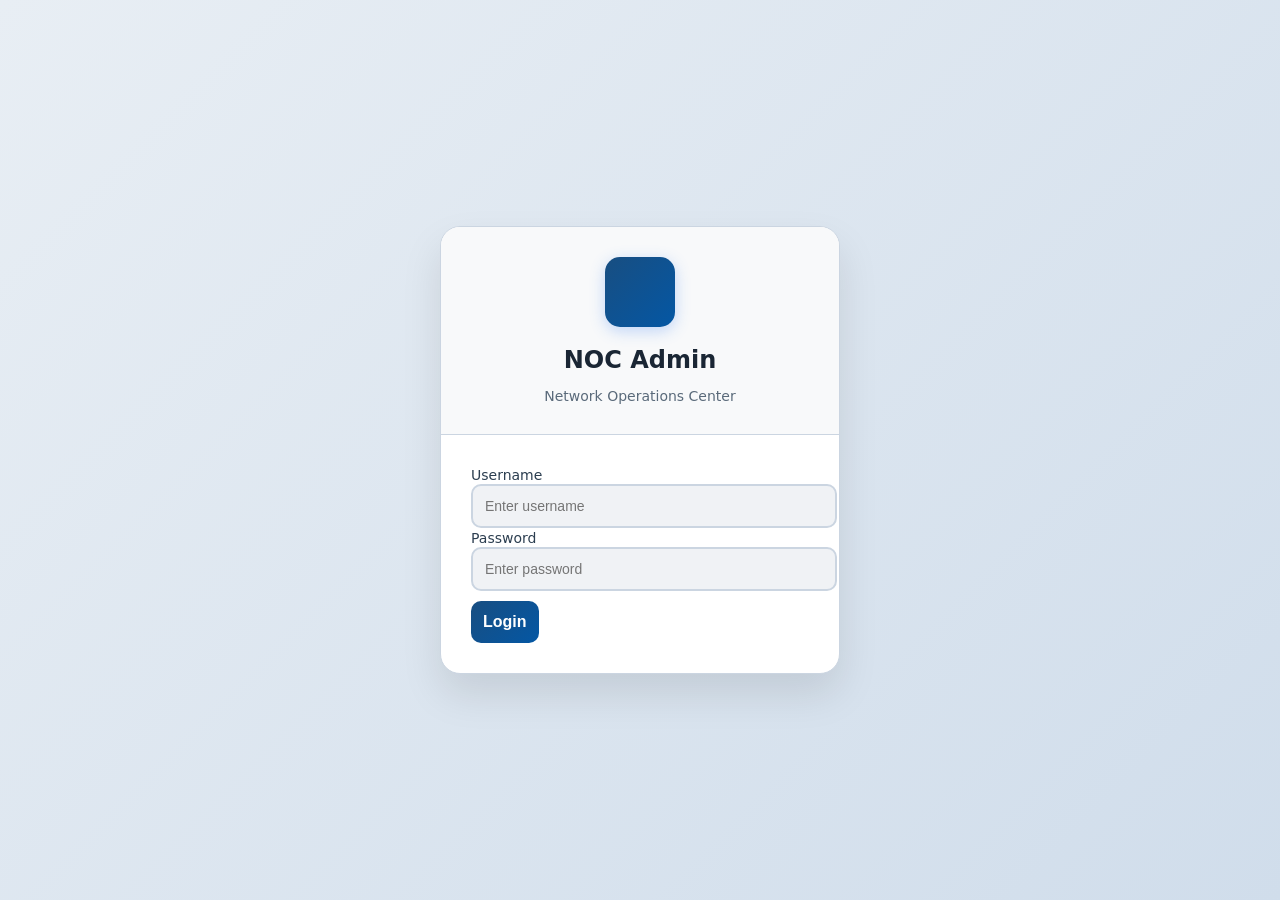
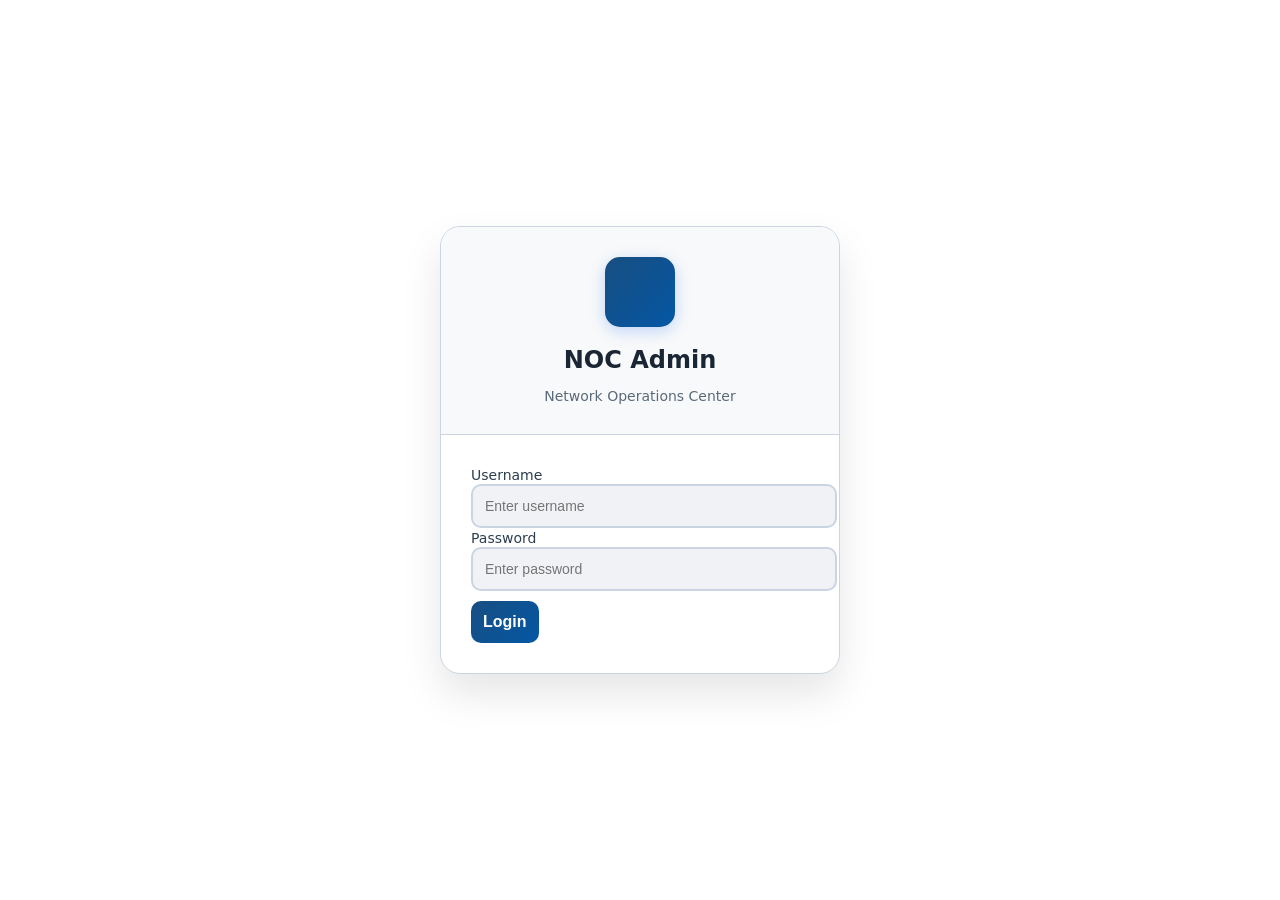

Add files via upload

--- a/css/main-style.css
+++ b/css/main-style.css
@@ -7,14 +7,16 @@ body.light-theme {
     --bg-primary: #f0f2f5;
     --bg-secondary: #ffffff;
     --bg-tertiary: #f8f9fa;
-    --navbar-start: #e8eef4;
-    --navbar-end: #d0ddeb;
+   /* --navbar-start: #e8eef4; */
+  /*  --navbar-end: #d0ddeb;*/
+    --navbar-start: #fff; 
+   --navbar-end: #fff;
     --text-primary: #1a2634;
     --text-secondary: #2c3e50;
     --text-muted: #5a6a7a;
     --border-color: #cbd5e1;
     --dropdown-bg: #ffffff;
-    --dropdown-hover: #f1f5f9;
+    --dropdown-hover: #b8d4ff;
     --header-bg: linear-gradient(135deg, #667eea 0%, #764ba2 100%);
     --header-text: #ffffff;
     --shadow-color: rgba(0, 0, 0, 0.1);
@@ -101,7 +103,7 @@ body {
 }
 
 .brand-text h1 {
-    color: var(--text-primary);
+    color: #0d6efd;
     font-size: 1.4rem;
     font-weight: 600;
     margin: 0;
@@ -423,7 +425,32 @@ input:checked + .slider .bi-moon {
 .link-item:hover i {
     color: var(--text-primary);
 }
+/* Active/Clicked link state */
+.link-item.active {
+    background: var(--dropdown-hover) !important;
+    color: var(--text-primary) !important;
+    font-weight: 600;
+}
 
+.link-item.active i {
+    color: var(--text-primary) !important;
+}
+
+/* Optional: Add a subtle left border indicator for active link */
+.link-item.active {
+    border-left: 3px solid var(--logo-color);
+    padding-left: calc(0.75rem - 3px);
+}
+
+/* Dark theme active state */
+body.dark-theme .link-item.active {
+    background: var(--dropdown-hover) !important;
+    color: var(--text-primary) !important;
+}
+
+body.dark-theme .link-item.active i {
+    color: var(--text-primary) !important;
+}
 /* Content Area */
 .content-area {
     flex: 1;
